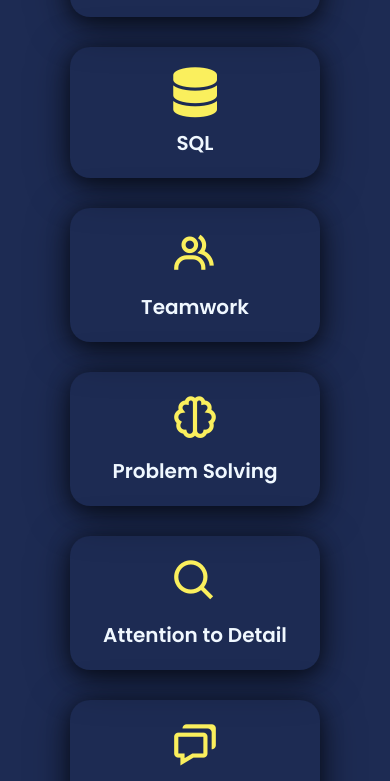
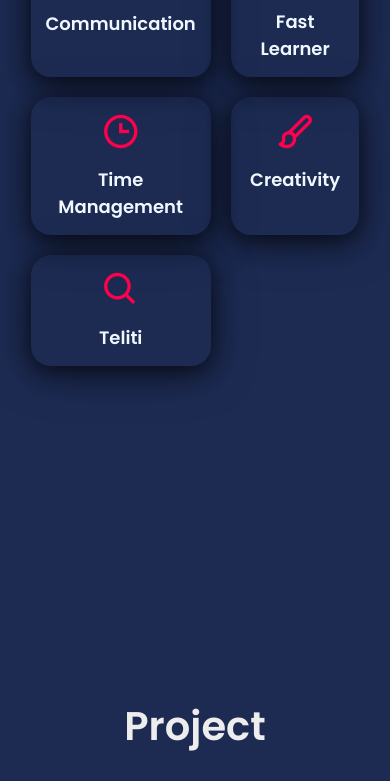
Before and after one commit to iLutfiminati/Portfolio, a plain HTML site: page index.html in a window 390 px wide. Shown: the part 4181-4962 px from the top of the page. Drawn offline with nearby package versions, Linux system fonts and the light colour scheme.

Commit message:
Update style.css

```diff
--- a/style.css
+++ b/style.css
@@ -56,6 +56,7 @@ body {
 
 .navbar.active {
     display: flex; /* Tampilkan navbar */
+    opacity: 1;
     flex-direction: column; /* Tumpuk item secara vertikal */
     position: absolute; /* Memastikan navbar dapat diposisikan */
     top: 60px; /* Sesuaikan dengan tinggi header */
@@ -363,25 +364,26 @@ body {
 }
 
 .skill-box {
-    background-color: transparent; /* Menghapus warna latar belakang */
+    background-color: transparent;
     padding: 20px;
     border-radius: 20px;
-    text-align: center; /* Mengatur teks ke tengah */
-    box-shadow: 0px 4px 20px rgba(0, 0, 0, 0.5), 0px 8px 40px rgba(0, 0, 0, 0.5); /* Bayangan hitam */
-    transition: transform 0.3s, box-shadow 0.3s; /* Transisi untuk transformasi dan bayangan */
+    text-align: center;
+    box-shadow: 0px 4px 20px rgba(0, 0, 0, 0.5), 0px 8px 40px rgba(0, 0, 0, 0.5);
+    transition: transform 0.3s, box-shadow 0.3s;
     cursor: pointer;
 }
 
 .skill-box:hover {
-    transform: translateY(-10px); /* Sedikit membesar saat hover */
+    transform: translateY(-10px);
 }
 
 .skill-box h2 {
-    margin-top: 10px; /* Jarak antara ikon dan teks */
-    font-size: 20px; /* Ukuran font untuk nama keterampilan */
+    margin-top: 10px;
+    font-size: 20px;
 }
-.skill-box i{
-    color: #FAEF5D;
+
+.skill-box i {
+    color: #FF004D;
     font-size: 50px;
 }
 
@@ -869,6 +871,25 @@ body {
         padding: 8px 20px; /* Padding tombol lebih kecil */
         font-size: 12px; /* Ukuran font lebih kecil untuk tombol */
     }
+ .skills-list {
+        display: grid;
+        grid-template-columns: repeat(2, 1fr); /* 2 kolom */
+        gap: 20px; /* Jarak antar box */
+        justify-content: center;
+        padding: 20px; /* Mengurangi padding di mobile */
+    }
+
+    .skill-box {
+        padding: 15px;
+    }
+
+    .skill-box i {
+        font-size: 40px; /* Ukuran ikon sedikit lebih kecil di mobile */
+    }
+
+    .skill-box h2 {
+        font-size: 18px; /* Ukuran teks lebih kecil di mobile */
+    }
 
 }
 /* Animasi untuk h2 (fade-in dari kiri) */
```
